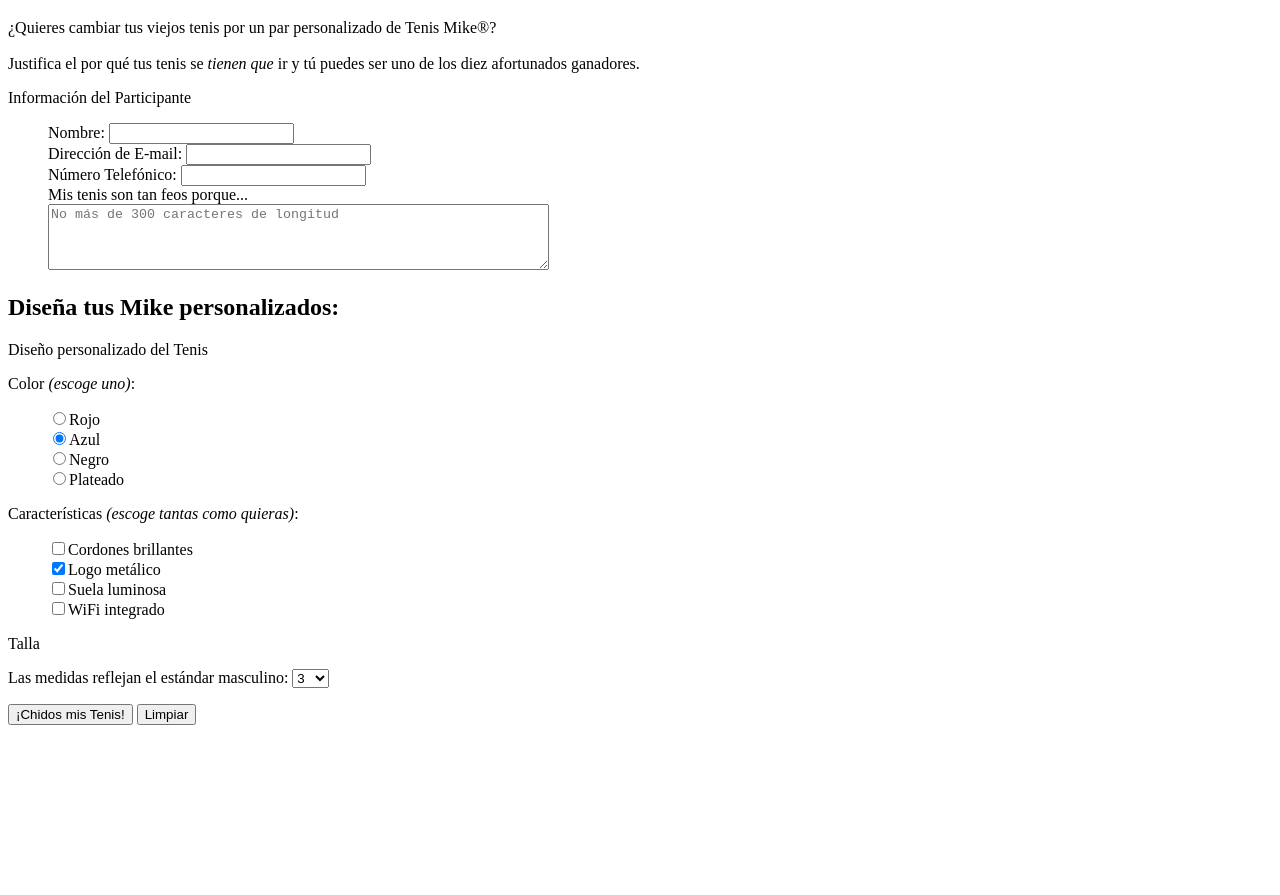
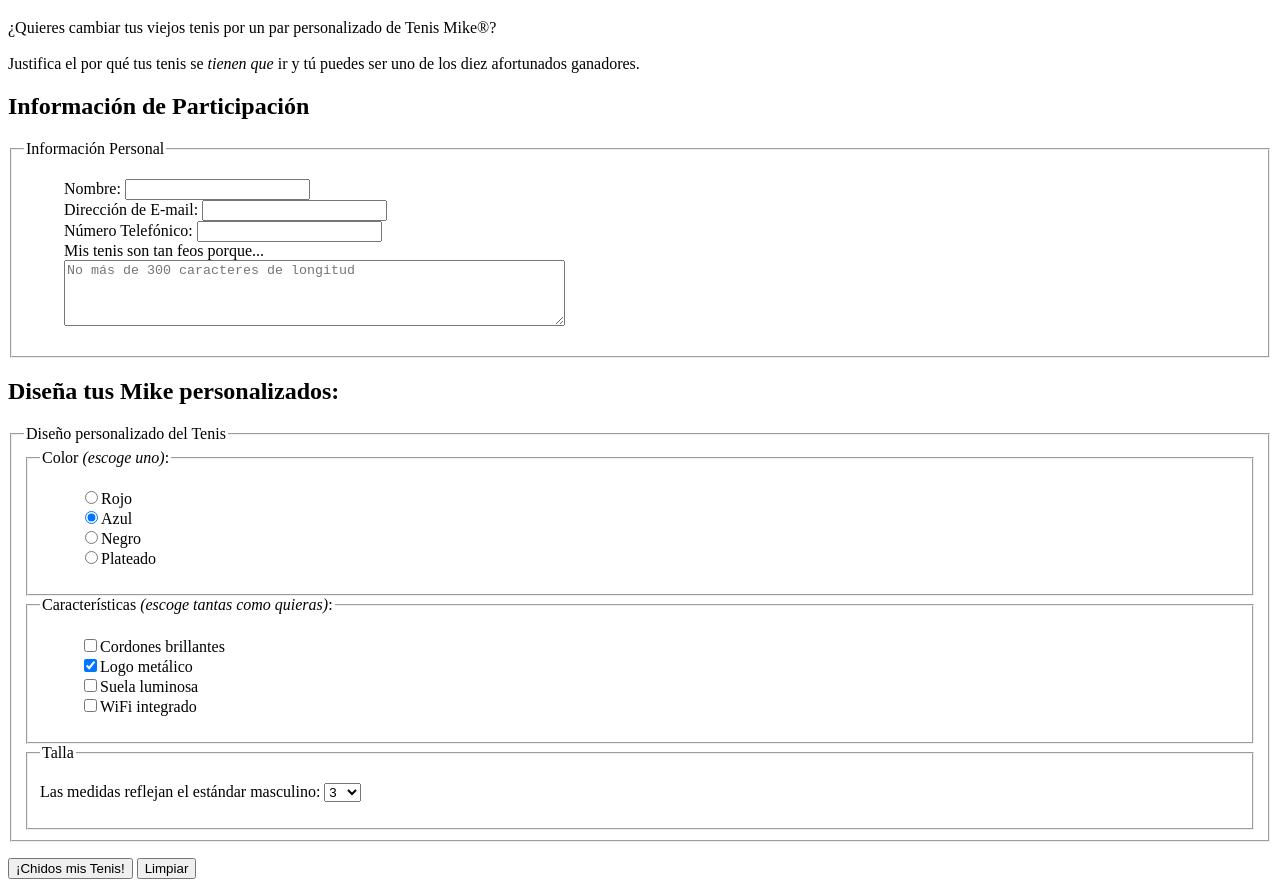
Before and after one commit to wenceslaomarqudzfernandez-commits/hweb, a plain HTML site: page practicas/p09/p9/p09-forumario_concurso/formulario.html in a window 1280 px wide. Shown: the part 61-956 px from the top of the page. Before the commit the page ends 802 px from the top, so only its background shows below. Drawn offline with Linux system fonts and the light colour scheme.

Commit message:
Ejercicio 3 terminado (semantica y orden)

```diff
--- a/practicas/p09/p9/p09-forumario_concurso/formulario.html
+++ b/practicas/p09/p9/p09-forumario_concurso/formulario.html
@@ -18,8 +18,10 @@
 
     <form action="http://localhost/hweb/practicas/p09/p9/p09-forumario_concurso/concurso.php" method="post">
 
-      <p>Información del Participante</p>
+      <h2>Información de Participación</h2>
 
+      <fieldset>
+        <legend>Información Personal</legend>
         <ul>
         <li>Nombre: <input type="text" name="name"></li>
         <li>Dirección de E-mail: <input type="email" name="email"></li>
@@ -27,28 +29,35 @@
         <li>Mis tenis son tan feos porque...<br>
         <textarea name="story" rows="4" cols="60" maxlength="300" placeholder="No más de 300 caracteres de longitud"></textarea></li>
         </ul>
+      </fieldset>
 
       <h2>Diseña tus Mike personalizados:</h2>
 
-      <p>Diseño personalizado del Tenis</p>
+      <fieldset>
+        <legend>Diseño personalizado del Tenis</legend>
 
-      <p>Color <em>(escoge uno)</em>:</p>
+        <fieldset>
+          <legend>Color <em>(escoge uno)</em>:</legend>
           <ul>
           <li><input type="radio" name="color" value="red">Rojo</li>
           <li><input type="radio" name="color" value="blue" checked>Azul</li>
           <li><input type="radio" name="color" value="black">Negro</li>
           <li><input type="radio" name="color" value="silver">Plateado</li>
           </ul>
+        </fieldset>
 
-      <p>Características <em>(escoge tantas como quieras)</em>:</p>
+        <fieldset>
+          <legend>Características <em>(escoge tantas como quieras)</em>:</legend>
           <ul>
           <li><input type="checkbox" name="features[]" value="laces">Cordones brillantes</li>
           <li><input type="checkbox" name="features[]" value="logo" checked>Logo metálico</li>
           <li><input type="checkbox" name="features[]" value="soles">Suela luminosa</li>
           <li><input type="checkbox" name="features[]" value="wifi">WiFi integrado</li>
           </ul>
+        </fieldset>
 
-      <p>Talla</p>
+        <fieldset>
+          <legend>Talla</legend>
           <p>Las medidas reflejan el estándar masculino:
             <select name="size" size="1">
               <option>3</option>
@@ -62,6 +71,9 @@
               <option>11</option>
             </select>
           </p>
+        </fieldset>
+
+      </fieldset>
 
       <p><input type="submit" value="¡Chidos mis Tenis!">
       <input type="reset" value="Limpiar"></p>
```
Lines whose indentation alone changed are shown as unchanged.
